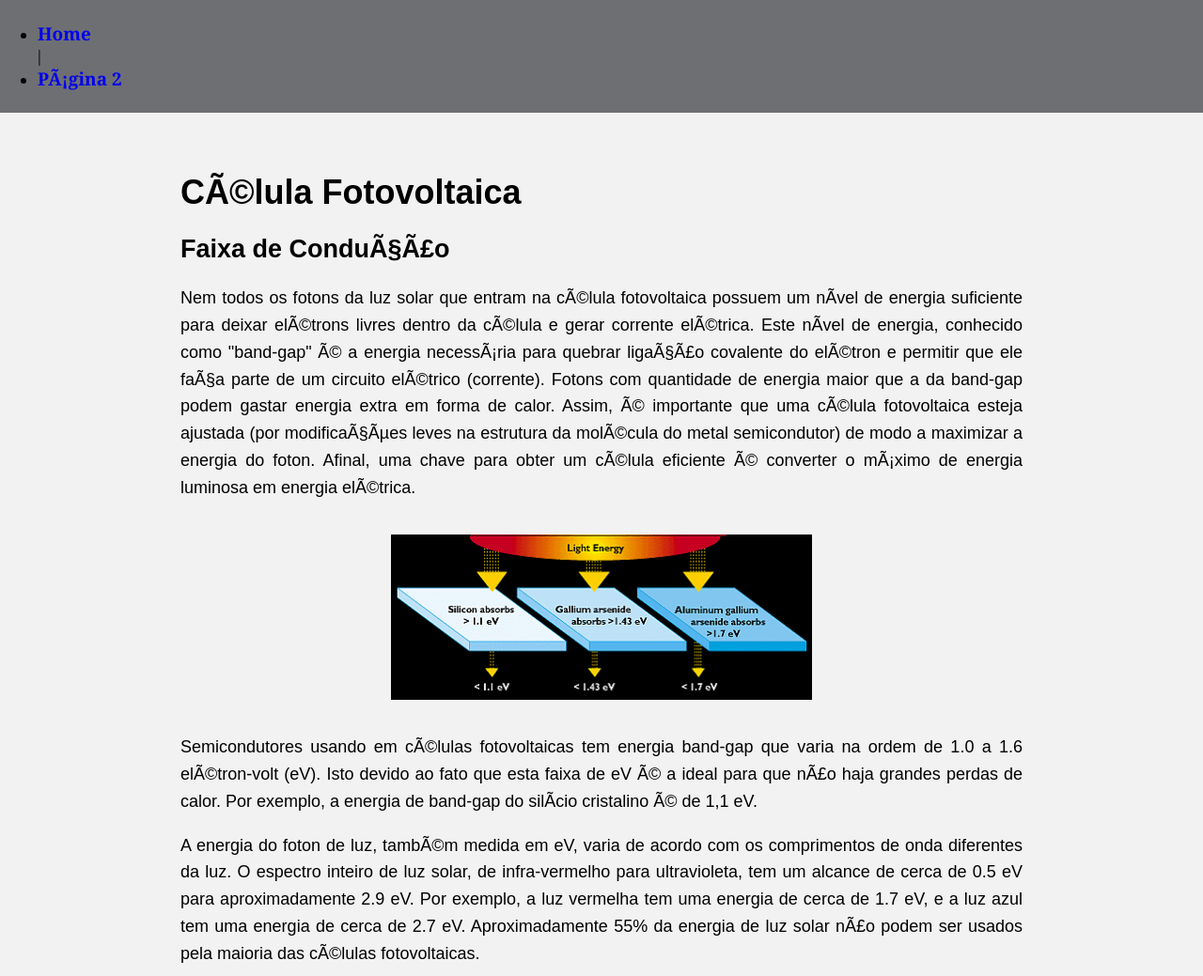
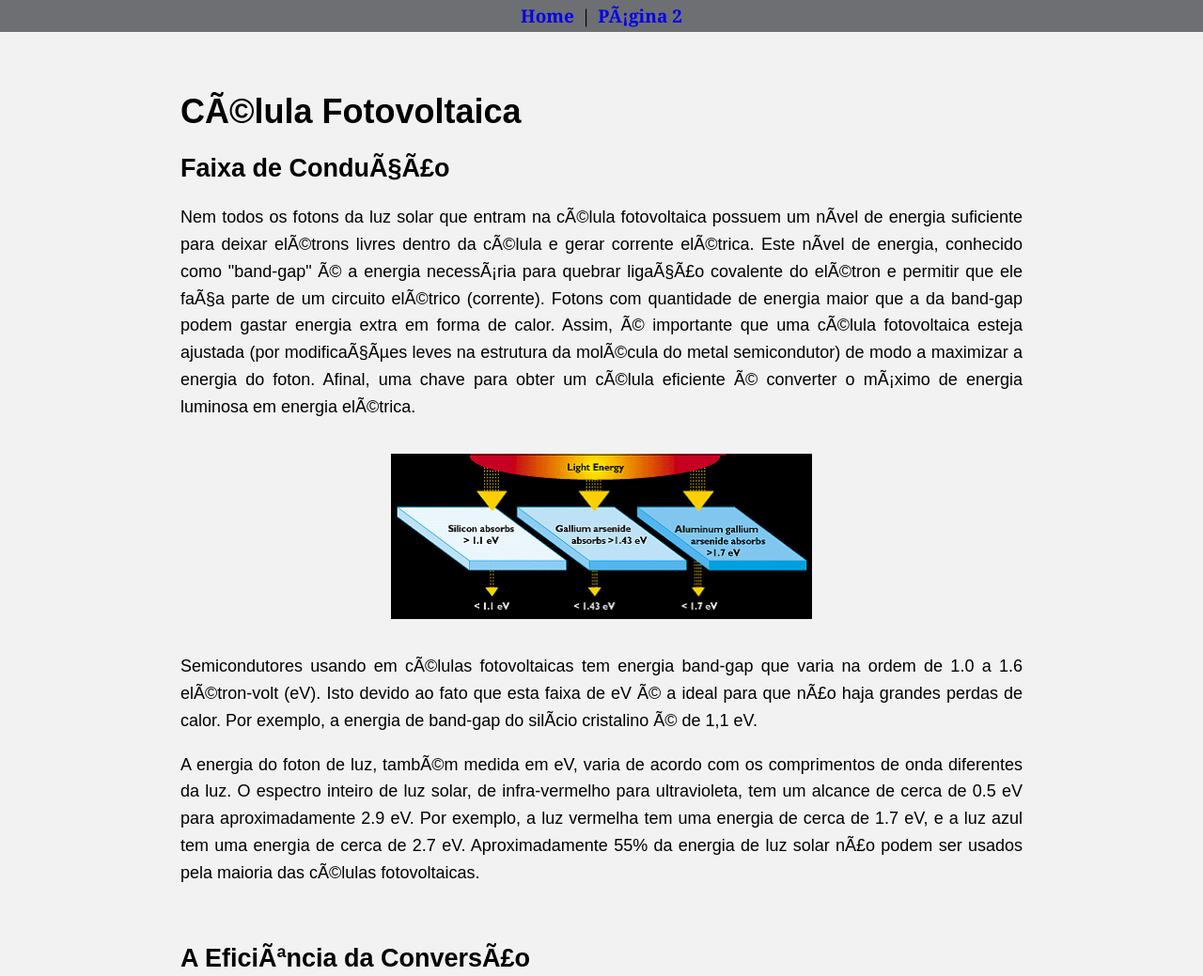
Before and after one commit to Ruan-Venancio/trab-2, a plain HTML site: page html/pag2.html in a window 1280 px wide. Shown: the top 1039 px of the page at 94% size. Drawn offline with Linux system fonts and the light colour scheme.

Commit message:
style nav-bar pag2

```diff
--- a/css/style.css
+++ b/css/style.css
@@ -71,7 +71,7 @@ button a:hover{
     display: flex;
     list-style: none;
     justify-content: space-around;
-    width: 10%;
+    width: 14%;
     padding: 0%;
     font-family: Georgia, 'Times New Roman', Times, serif;
     margin: auto;
@@ -145,6 +145,7 @@ button a:hover{
 
     margin: 0%;
     text-align: center;
+    font-size: 19px;
 
 }
 
--- a/html/pag2.html
+++ b/html/pag2.html
@@ -12,9 +12,9 @@
     <body>
 
         <nav id="nav-bar">
-            <ul id="item">
-                <li id="sub-item"><a href="../index.html">Home</a></li> |
-                <li id="sub-item"><a href="pag2.html">Página 2</a></li>
+            <ul class="item">
+                <li class="sub-item"><a href="../index.html">Home</a></li> |
+                <li class="sub-item"><a href="pag2.html">Página 2</a></li>
 
             </ul>
 
```
Also changed, not shown: index.html (+0 -6 lines).
